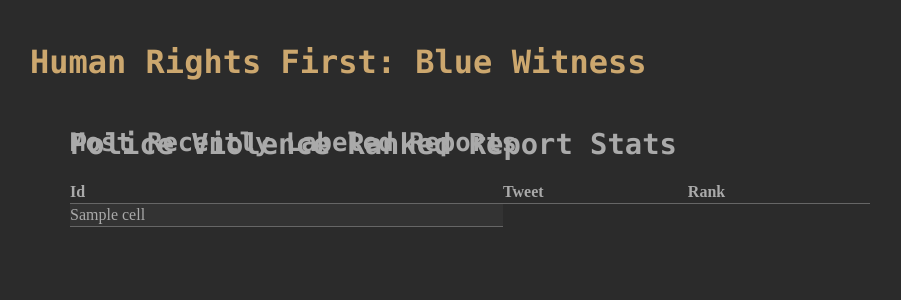
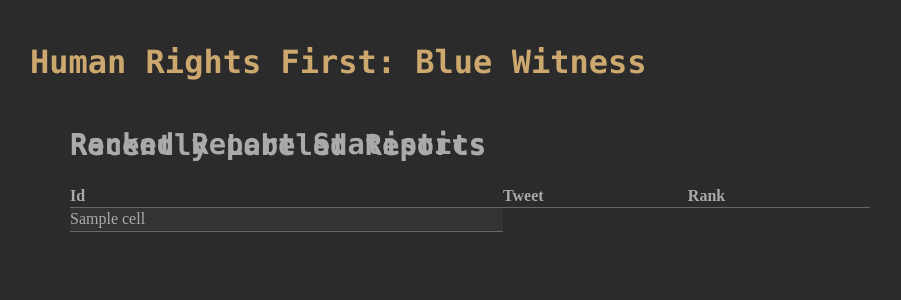
Before and after one commit to izzymajors/Labeler, a Flask app: template app/templates/ranks.html in a window 1280 px wide. Shown: the part 192-492 px from the top of the page, without its empty margins (30-931 px from the left). Run offline with Flask 2, Linux system fonts and the light colour scheme; the template is opened without the code that fills it: most values are stand-ins (such as "Sample title", 1, 10 or a date in 2020); parts of the project's set-up code (start-up, migrations or seed data) failed here and were passed over; some libraries are stand-ins or nearby versions.

Commit message:
updates styling and language

```diff
--- a/app/static/css/style.css
+++ b/app/static/css/style.css
@@ -112,7 +112,7 @@ blockquote cite:before {
     content: "~";
 }
 .container {
-    width: 1000px;
+    width: 900px;
 }
 .container ul {
     margin: 0 0 40px 0;
--- a/app/templates/ranks.html
+++ b/app/templates/ranks.html
@@ -1,14 +1,14 @@
 {% extends "layout.html" %}
 {% block content %}
 <h1 class="heading">Human Rights First: Blue Witness</h1>
-<h2 class="sub-heading">Police Violence Ranked Report Stats</h2>
+<h2 class="sub-heading">Ranked Report Statistics</h2>
 <div id= "chart"></div>
 <script src="https://cdn.plot.ly/plotly-latest.min.js"></script>
 <script type="text/javascript">
-  var graphs = {{graph_json | safe}};
-  Plotly.plot('chart',graphs,{});
+  var graphs = {{ graph_json | safe }};
+  Plotly.plot('chart', graphs, {});
 </script>
-<h3 class="sub-heading">Most Recently Labeled Reports</h3>
+<h2 class="sub-heading">Recently Labeled Reports</h2>
 <table>
     <thead>
         <tr>
```
